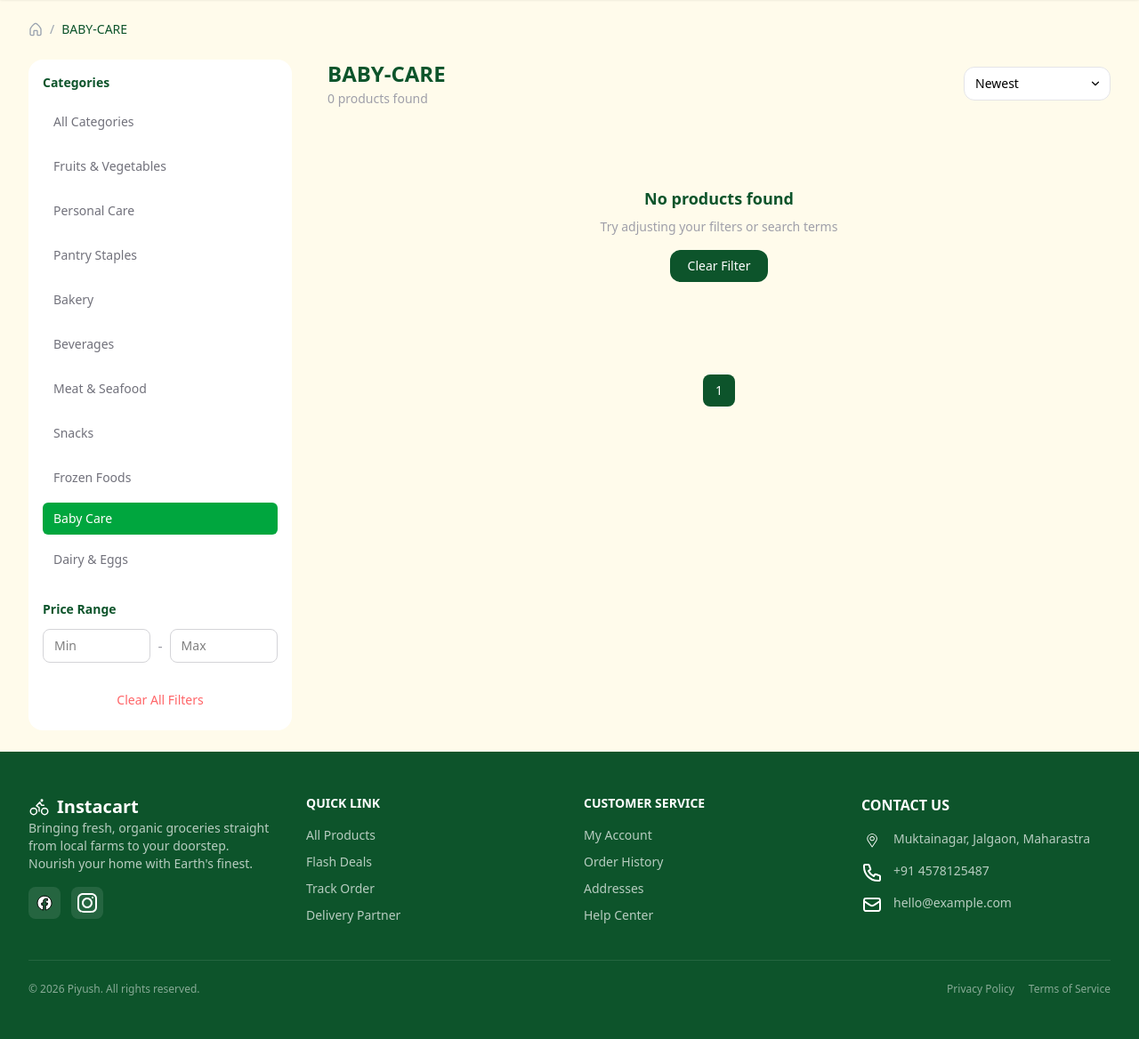
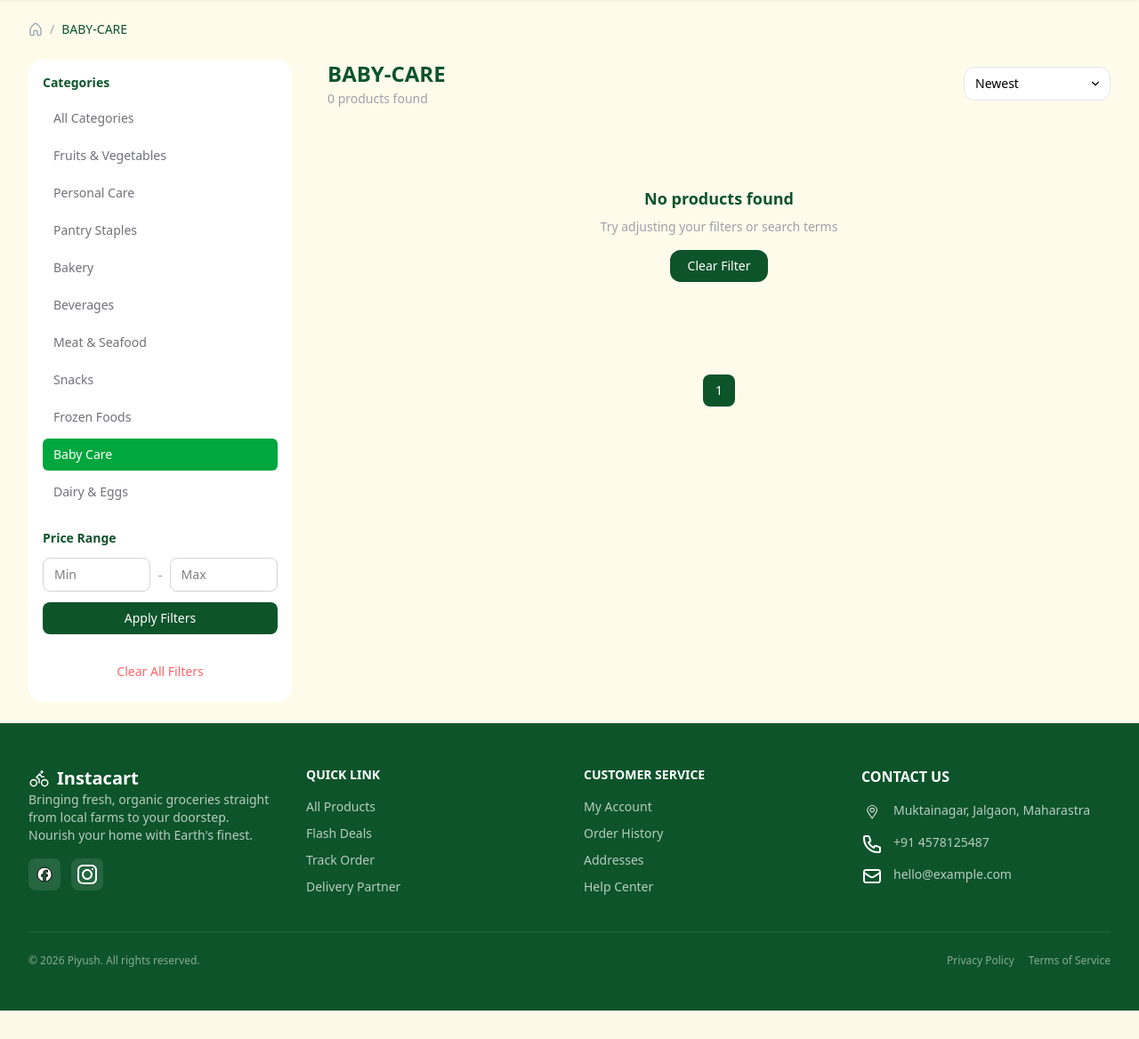
Before and after one commit to piyush202003/Food-Delivery, a Django app: page /products/?category=baby-care in a window 1280 px wide. Shown: the part 101-1269 px from the top of the page at 89% size. After the commit the page ends 1237 px from the top, so only its background shows below. Run offline with Django 5.2, Linux system fonts and the light colour scheme; a user stored in the database is signed in; data comes from the database, SQL or seed files in the repository; both versions use the stored data as it was after the commit; parts of the project's set-up code (start-up, migrations or seed data) failed here and were passed over; some libraries are stand-ins or nearby versions.

Commit message:
Products backend done

```diff
--- a/FeaturesApp/views.py
+++ b/FeaturesApp/views.py
@@ -1,16 +1,21 @@
 from django.shortcuts import render, redirect, get_object_or_404
 from django.core.paginator import Paginator
 from django.contrib import messages
+from requests import session
 
 from .dummyData import dummyProducts, dummyCategoriesData, generate_dummy_reviews, get_rating_breakdown, dummyDashboardOrdersData, statusColors, dummyAddressData
-from .models import Product
+from .models import Category, Product
 
 # Create your views here.
 def Home(request):
+
+    categories = Category.objects.all().order_by('slug')
+
+    popularProducts = Product.objects.all().order_by('-rating')[:10]
+
     context = {
-        "cartCount":12,
-        "categoriesData" : dummyCategoriesData(),
-        "products" : dummyProducts(),
+        "categoriesData" : categories,
+        "products" : popularProducts,
         "cart" : cart(request)
     }
     return render(request, "Home.html", context=context)
@@ -109,54 +114,70 @@ def clear_cart(request):
 
 
 def Products(request):
-    category = request.GET.get("category", "")
-    organic = request.GET.get("organic", "")
-    sort = request.GET.get("sort", "")
-    min_price = request.GET.get("minPrice", "")
-    max_price = request.GET.get("maxPrice", "")
+    clear_all_filters = request.GET.get('clearAllFilters', 0)
 
-    products_data = dummyProducts()
-    categories = [{'slug':"", 'name':'All Categories'}] + dummyCategoriesData()
+    if (clear_all_filters):
+        request.session.pop('productsCategory', None)
+        request.session.pop('productsOrganic', None)
+        request.session.pop('productsSort', None)
+        request.session.pop('productsMin_price', None)
+        request.session.pop('productsMax_price', None)
 
-    let = []
+    category = request.GET.get("category", request.session.get('productsCategory',''))
+    organic = request.GET.get("organic", request.session.get('productsOrganic', ''))
+    sort = request.GET.get("sort", request.session.get('productsSort', ''))
+    min_price = request.GET.get("minPrice", request.session.get('productsMin_price', ''))
+    max_price = request.GET.get("maxPrice", request.session.get('productsMax_price', ''))
+
+    print(request.GET.get('minPrice'))
+
+    products_data = Product.objects.all()
+    categories = Category.objects.all()
+
     if category:
-        for item in products_data:
-            if item['category'] == category:
-                let.append(item)
-    else:
-        let = products_data
+        products_data = products_data.filter(category__slug = category)
+        request.session['productsCategory'] = category
+
     if organic == 'true':
         products_data = products_data.filter(is_organic=True)
+        request.session['productsOrganic'] = organic
+
     if min_price:
         products_data = products_data.filter(price__gte=min_price)
+        request.session['productsMin_price'] = min_price
+
     if max_price:
-        prodcuts_data = prodcuts_data.filter(price_lte=max_price)
+        products_data = products_data.filter(price__lte=max_price)
+        request.session['productsMax_price'] = max_price
 
-    if sort == "price_asc":
-        products_data = products_data.order_by('price')
-    elif sort == 'price_desc':
-        products_data = products_data.order_by("-price")
-    elif sort == 'rating':
-        products_data = products_data.order_by("-rating")
-    elif sort == "newest":
-        products_data = products_data.order_by("-created_at")
+    if sort:
+        request.session['productsSort']  = sort
+        if sort == "price_asc":
+            products_data = products_data.order_by('price')
+        elif sort == 'price_desc':
+            products_data = products_data.order_by("-price")
+        elif sort == 'rating':
+            products_data = products_data.order_by("-rating")
+        elif sort == "newest":
+            products_data = products_data.order_by("-created_at")
+        elif sort == 'name':
+            products_data = products_data.order_by('name')
 
-    paginator = Paginator(let, 12)
+    paginator = Paginator(products_data, 12)
 
     page_number = request.GET.get("page")
 
-    let = paginator.get_page(page_number)
+    products_data = paginator.get_page(page_number)
 
     context = {
         "cart" : cart(request),
-        # 'products': products_data,
-        'products': let,
+        'products': products_data,
         'category':category,
         'categories':categories,
         'organic':organic,
         'sort':sort,
-        'min_price':min_price,
-        'max_price':max_price,
+        'minPrice':min_price,
+        'maxPrice':max_price,
     }
     return render(request, "Products.html", context=context)
 
@@ -219,8 +240,9 @@ def SearchResults(request):
     return render(request, "SearchResults.html", context=context)
 
 def FlashDeals(request):
-    # filter for product.stock > 0
+
     products = Product.objects.filter(stock__gt= 0 , discount__gt=0).order_by('-discount')[:10]
+
     context={
         'products':products,
     }
--- a/accounts/views.py
+++ b/accounts/views.py
@@ -64,6 +64,7 @@ def register_view(request):
     return render(request, "accounts/login.html", context = context)
 
 def logout_view(request):
+    request.session.flush() # to remove all data stored in session
     logout(request)
     messages.warning(request, f'Your Account has been Logged Out')
     return redirect("Home")
--- a/theme/static/css/dist/styles.css
+++ b/theme/static/css/dist/styles.css
@@ -401,6 +401,9 @@
   .mt-2\.5 {
     margin-top: calc(var(--spacing) * 2.5);
   }
+  .mt-3 {
+    margin-top: calc(var(--spacing) * 3);
+  }
   .mt-4 {
     margin-top: calc(var(--spacing) * 4);
   }
@@ -2112,9 +2115,19 @@
       }
     }
   }
+  .focus\:border-green-400 {
+    &:focus {
+      border-color: var(--color-green-400);
+    }
+  }
   .focus\:border-green-500 {
     &:focus {
       border-color: var(--color-green-500);
+    }
+  }
+  .focus\:border-green-600 {
+    &:focus {
+      border-color: var(--color-green-600);
     }
   }
   .focus\:border-green-800 {
--- a/theme/templates/ProductPage.html
+++ b/theme/templates/ProductPage.html
@@ -37,7 +37,7 @@
                         <!-- Badges -->
                         <div class="absolute top-5 left-5 flex flex-wrap gap-1.5">
 
-                            {% if product.isOrganic %}
+                            {% if product.is_organic %}
                                 <span class="flex items-center gap-1 px-2.5 py-1 text-xs font-semibold bg-green-900 text-white rounded-full">
                                     <i data-lucide="leaf" class="w-3 h-3"></i> Organic
                                 </span>
--- a/theme/templates/Products.html
+++ b/theme/templates/Products.html
@@ -22,23 +22,33 @@
             <div class="flex gap-8 xl:gap-10">
                 <!-- sidebar - desktop -->
                 <aside class="hidden lg:block w-74 shrink-0">
+                    <form method="GET" action="{% url 'Products' %}">
                         <div class="bg-white rounded-2xl p-4 sticky top-24 space-y-6">
+
+                            <!-- Categories -->
                             <div>
                                 <h3 class="text-sm font-semibold text-green-900 mb-3">Categories</h3>
                                 <div class="space-y-1.5">
 
+                                    <!-- All Categories -->
+                                    <button type="submit" name="category" value="" class="block w-full text-left px-3 py-2 text-sm rounded-md transition-all
+                                        {% if not category %}
+                                            bg-green-600 text-white
+                                        {% else %}
+                                            text-zinc-500 hover:bg-amber-100
+                                        {% endif %}">
+                                        All Categories
+                                    </button>
+
                                     {% for cat in categories %}
-
+                                        <button type="submit" name="category" value="{{ cat.slug }}" class="block w-full text-left px-3 py-2 text-sm rounded-md transition-all
                                             {% if cat.slug == category %}
-                                        <a href="{% url 'Products' %}?category={{ cat.slug }}" class="block w-full text-left px-3 py-2 text-sm rounded-md transition-all bg-green-600 text-white">
+                                                bg-green-600 text-white
+                                            {% else %}
+                                                text-zinc-500 hover:bg-amber-100
+                                            {% endif %}">
                                             {{ cat.name }}
-                                        </a>
-                                    {% else %}
-                                        <a href="{% url 'Products' %}?category={{ cat.slug }}" class="block w-full text-left px-3 py-3 text-sm rounded-mb transition-all text-zinc-500 hover:bg-amber-100">
-                                            {{ cat.name }}
-                                        </a>
-                                    {% endif %}
-
+                                        </button>
                                     {% endfor %}
 
                                 </div>
@@ -48,21 +58,23 @@
                             <div>
                                 <h3 class="text-sm font-semibold text-green-900 mb-3">Price Range</h3>
                                 <div class="flex items-center gap-2">
-                                <input type="number" placeholder="Min" name="minPrice" class="w-full px-3 py-2 text-sm bg-white rounded-lg border not-focus:border-zinc-300">
+                                    <input type="number" name="minPrice" value="{{ minPrice }}" placeholder="Min" min="0"class="w-full px-3 py-2 text-sm bg-white rounded-lg border border-zinc-300 focus:border-green-900 outline-none">
                                     <span class="text-zinc-400">-</span>
-                                <input type="number" placeholder="Max" name="maxPrice" class="w-full px-3 py-2 text-sm bg-white rounded-lg border not-focus:border-zinc-300">
-                            </div>
+                                    <input type="number" name="maxPrice" value="{{ maxPrice }}" placeholder="Max" min="0" class="w-full px-3 py-2 text-sm bg-white rounded-lg border border-zinc-300 focus:border-green-900 outline-none">
                                 </div>
 
-                        <!-- Clear all filters -->
-                         <a href="{% url 'Products' %}" >
-                            <button class="w-full py-2 text-sm text-red-400 hover:bg-red-50 rounded-lg transition-colors font-medium cursor-pointer">
+                                <button type="submit" class="w-full mt-3 py-2 bg-green-900 text-white text-sm rounded-lg hover:bg-green-700 transition-colors">
+                                    Apply Filters
+                                </button>
+                            </div>
+
+                            <!-- Clear -->
+                            <a href="{% url 'Products' %}?clearAllFilters=1" class="block w-full py-2 text-center text-sm text-red-400 hover:bg-red-50 rounded-lg transition-colors font-medium">
                                 Clear All Filters
-                            </button>
                             </a>
 
-
                         </div>
+                    </form>
                 </aside>
 
                 <!-- Main Content -->
--- a/theme/templates/components/home/HomeCategories.html
+++ b/theme/templates/components/home/HomeCategories.html
@@ -10,7 +10,7 @@
             {% for cat in categoriesData %}
                 <a href= "{% url 'Products' %}?category={{ cat.slug }}" class="group flex flex-col items-center gap-3 p-4">
                     <div class="size-16 sm:size-24 sm:p-2 rounded-2xl overflow-hidden bg-orange-100 group-hover:ring-2 ring-orange-300/75 transition-all">
-                        <img src="{% static 'images/' %}{{ cat.image }}.png" alt="{{ cat.name }}" class="w-full h-full object-contain rounded-full transition-all">
+                        <img src="{{ cat.image.url }}" alt="{{ cat.name }}" class="w-full h-full object-contain rounded-full transition-all">
                     </div>
                     <span class="text-xs font-medium text-zinc-600 text-center leading-tight">{{ cat.name }}</span>
                 </a>
--- a/theme/templates/components/home/Newsletter.html
+++ b/theme/templates/components/home/Newsletter.html
@@ -2,15 +2,15 @@
 <section class="bg-zinc-100 py-18 px-4 sm:px-6 lg:px-8 rounded-3xl mx-auto shadow-xs mt-32 mb-20">
     <div class="max-w-2xl mx-auto text-center">
         <div class="size-16 bg-white rounded-xl flex items-center justify-center mx-auto mb-6 shadow">
-            <img src="{% static 'icons/mail.svg' %}" class="size-4">
+            <i data-lucide="mail" class="size-8"></i>
         </div>
         <h2 class="text-3xl font-semibold text-green-950 mb-4">Subscribe to our Newsletter</h2>
         <p class="text-zinc-500 mb-8 text-base">Get weekly updates on fresh produce, seasonal offers, and exclusive discounts right to your inbox.</p>
 
         <form action="post">
             {% csrf_token %}
-            <input type="email" placeholder="Enter your email address" required class="flex-1 px-5 py-3.5 rounded-xl border border-zinc-300 focus:border-green-800 focus:ring bg-white text-sm transition-all">
-            <button type="submit" class="px-8 py-3.5 bg-green-600 text-white font-semibold rounded-xl hover:bg-green-200 transition-colors shadow-sm whitespace-nowrap active:scale-[0.98]">Subscribe</button>
+            <input type="email" placeholder="Enter your email address" required class="flex-1 px-5 py-3.5 rounded-xl border border-zinc-400 outline-none focus:border-green-400 focus:ring bg-white text-sm transition-all">
+            <button type="submit" class="px-8 py-3.5 bg-green-900 text-white font-semibold rounded-xl hover:bg-green-600 transition-colors shadow-sm whitespace-nowrap active:scale-[0.98]">Subscribe</button>
         </form>
     </div>
 </section>
```
Also changed, not shown: db.sqlite3. Lines whose indentation alone changed are shown as unchanged.
